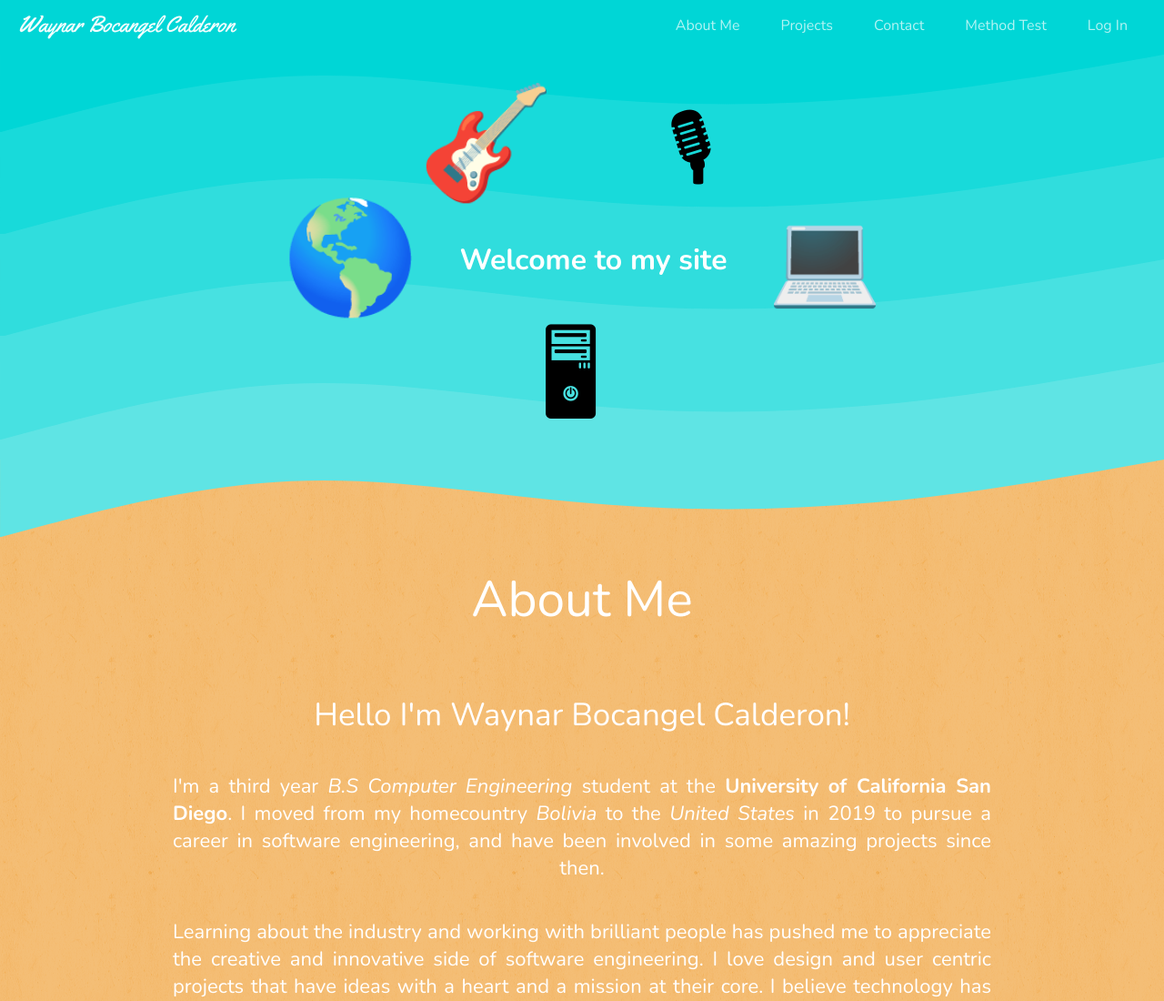
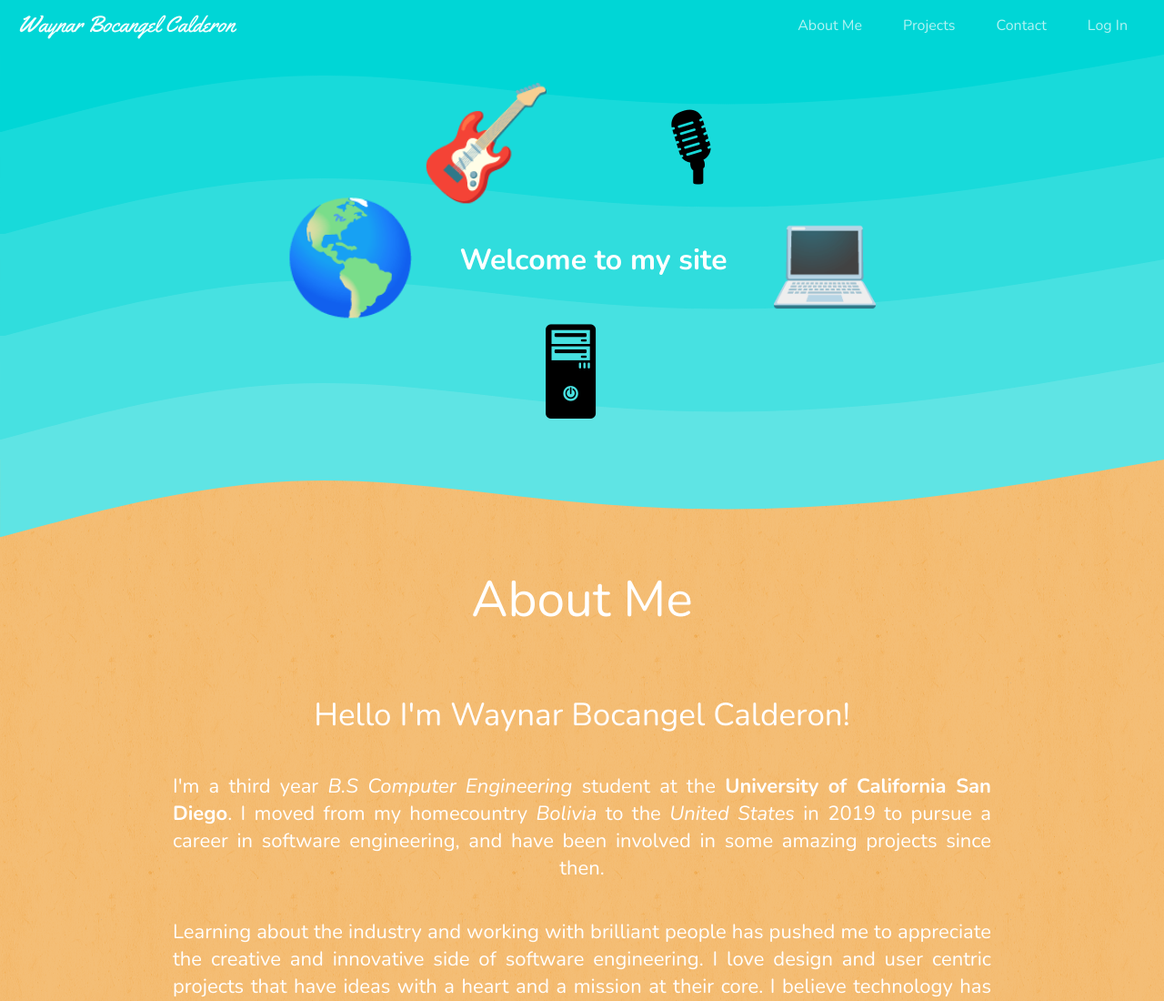
Before and after one commit to waynarbocangel/portfolio, a website: page public/views/index.html in a window 1280 px wide. Shown: the top 1100 px of the page at 91% size. Drawn offline with nearby package versions, Linux system fonts and the light colour scheme; files that its build step writes are made by us from their sources; no server answers; a script that the page names is missing; files whose address does not match are found by name.

Commit message:
removes unrequired navigation

```diff
--- a/public/views/components/projectCard.js
+++ b/public/views/components/projectCard.js
@@ -268,7 +268,6 @@ export class ProjectCard extends HTMLElement{
         }
 
         this.deleteButton.onclick = () => {
-            console.log("should delete");
             updateProjects({project: this.project}, "DELETE", (success) => {
                 if (success) {
                     removeProject(this.project, this.parentElement);
--- a/public/views/index.html
+++ b/public/views/index.html
@@ -21,7 +21,6 @@
 						<li class="collapse"><a href="#aboutMe">About Me</a></li>
 						<li class="collapse"><a href="#project">Projects</a></li>
 						<li class="collapse"><a href="#contact">Contact</a></li>
-						<li class="collapse"><a href="/methodtest">Method Test</a></li>
 						<li id="logIn"><a href="/login">Log In</a></li>
 					</ul>
 				</nav>
--- a/server.js
+++ b/server.js
@@ -87,7 +87,6 @@ app.post("/api/authenticate", (req, res) => {
 
 app.get("/projects", (req, res) => {
 	content.getProjects((projects) => {
-		console.log(projects);
 		res.send(JSON.stringify({projects: projects}));
 	});
 });
```
